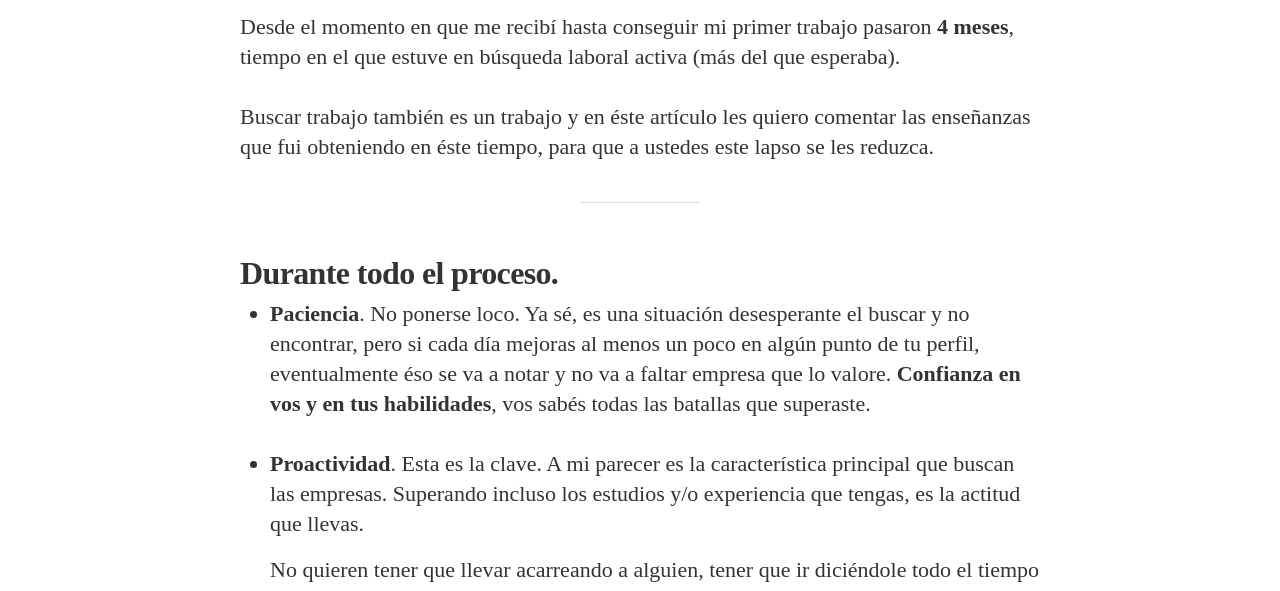
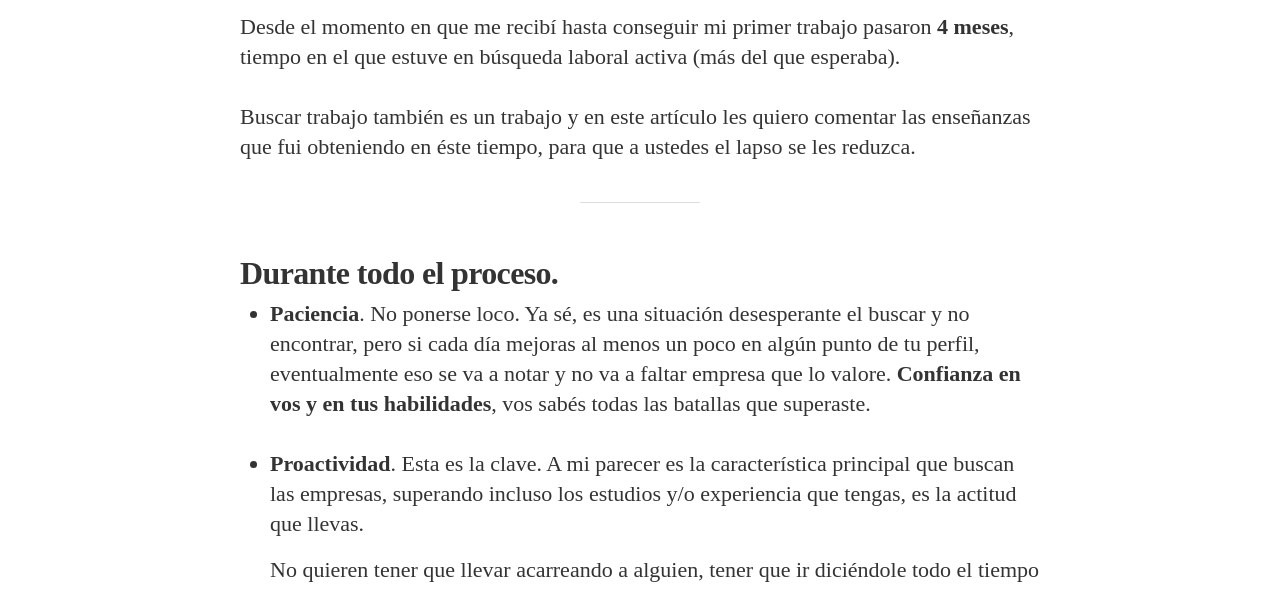
Before and after one commit to nahuelbrandan/nahuelbrandan.github.io, a Jekyll site: the page built from _posts/2019-02-28-consejos-para-quienes-estan-en-busqueda-laboral.md, in a window 1280 px wide and 900 px high, scrolled down 512 px. Shown: the part 156-747 px from the top of the window. Built offline with Jekyll 4.4.1, drawn with Linux system fonts in a browser that asks for light colours; nearby versions of some CDN libraries; some web fonts are replaced; comment, search, counter and statistics services are not loaded; some of the changed text lies outside the part shown.

Commit message:
correccion de sintaxis a un post, y restauracion de link muerto a imagen.

```diff
--- a/_posts/2019-02-28-consejos-para-quienes-estan-en-busqueda-laboral.md
+++ b/_posts/2019-02-28-consejos-para-quienes-estan-en-busqueda-laboral.md
@@ -13,15 +13,15 @@ image_mini: "/assets/images/posts/strategy_mini.jpg"
 
 Desde el momento en que me recibí hasta conseguir mi primer trabajo pasaron **4 meses**, tiempo en el que estuve en búsqueda laboral activa (más del que esperaba).
 
-Buscar trabajo también es un trabajo y en éste artículo les quiero comentar las enseñanzas que fui obteniendo en éste tiempo, para que a ustedes este lapso se les reduzca.
+Buscar trabajo también es un trabajo y en este artículo les quiero comentar las enseñanzas que fui obteniendo en éste tiempo, para que a ustedes el lapso se les reduzca.
 
 ---
 
 ## Durante todo el proceso.
 
-*   **Paciencia**. No ponerse loco. Ya sé, es una situación desesperante el buscar y no encontrar, pero si cada día mejoras al menos un poco en algún punto de tu perfil, eventualmente éso se va a notar y no va a faltar empresa que lo valore. **Confianza en vos y en tus habilidades**, vos sabés todas las batallas que superaste.
+*   **Paciencia**. No ponerse loco. Ya sé, es una situación desesperante el buscar y no encontrar, pero si cada día mejoras al menos un poco en algún punto de tu perfil, eventualmente eso se va a notar y no va a faltar empresa que lo valore. **Confianza en vos y en tus habilidades**, vos sabés todas las batallas que superaste.
 
-*   **Proactividad**. Esta es la clave. A mi parecer es la característica principal que buscan las empresas. Superando incluso los estudios y/o experiencia que tengas, es la actitud que llevas.
+*   **Proactividad**. Esta es la clave. A mi parecer es la característica principal que buscan las empresas, superando incluso los estudios y/o experiencia que tengas, es la actitud que llevas.
 
     No quieren tener que llevar acarreando a alguien, tener que ir diciéndole todo el tiempo lo que debe hacer, sino que él se mueva por cuenta propia también, dentro de sus posibilidad.
 
@@ -37,7 +37,7 @@ Buscar trabajo también es un trabajo y en éste artículo les quiero comentar l
 
 ## Antes de la entrevista laboral.
 
-*   Create un perfil en **LinkedIn** y mantenerlo vivo. Ingresá todos los días y pensá como mejorarlo un poco más. Tené en cuenta que es posible que el primer contacto a tu empleo sea por éste medio.
+*   Create un perfil en **LinkedIn** y mantenerlo vivo. Ingresá todos los días y pensá como mejorarlo un poco más. Tené en cuenta que es posible que el primer contacto a tu empleo sea por este medio.
 
 *   Además de aplicar a las propuestas laborales que crees apropiadas, también enviar tu CV a agencias de RRHH.
 
@@ -111,7 +111,7 @@ Buscar trabajo también es un trabajo y en éste artículo les quiero comentar l
 
 *   **Buena comunicación**. Recordemos que gran parte de la comunicación es no verbal, tener en cuenta todos los aspectos: postura, mirada a los ojos, gesticulación, etc.
 
-    ![comunicación no verbal](http://zefirodelcielo.com/wp-content/uploads/2017/02/31-2.jpg)
+    ![Comunicación no verbal]({{"/assets/images/lenguaje_corporal.png"}})
 
 ---
 
```
Also changed, not shown: other parts of _posts/2019-02-28-consejos-para-quienes-estan-en-busqueda-laboral.md (+6 -6 lines), README.md, assets/images/lenguaje_corporal.png (added).
